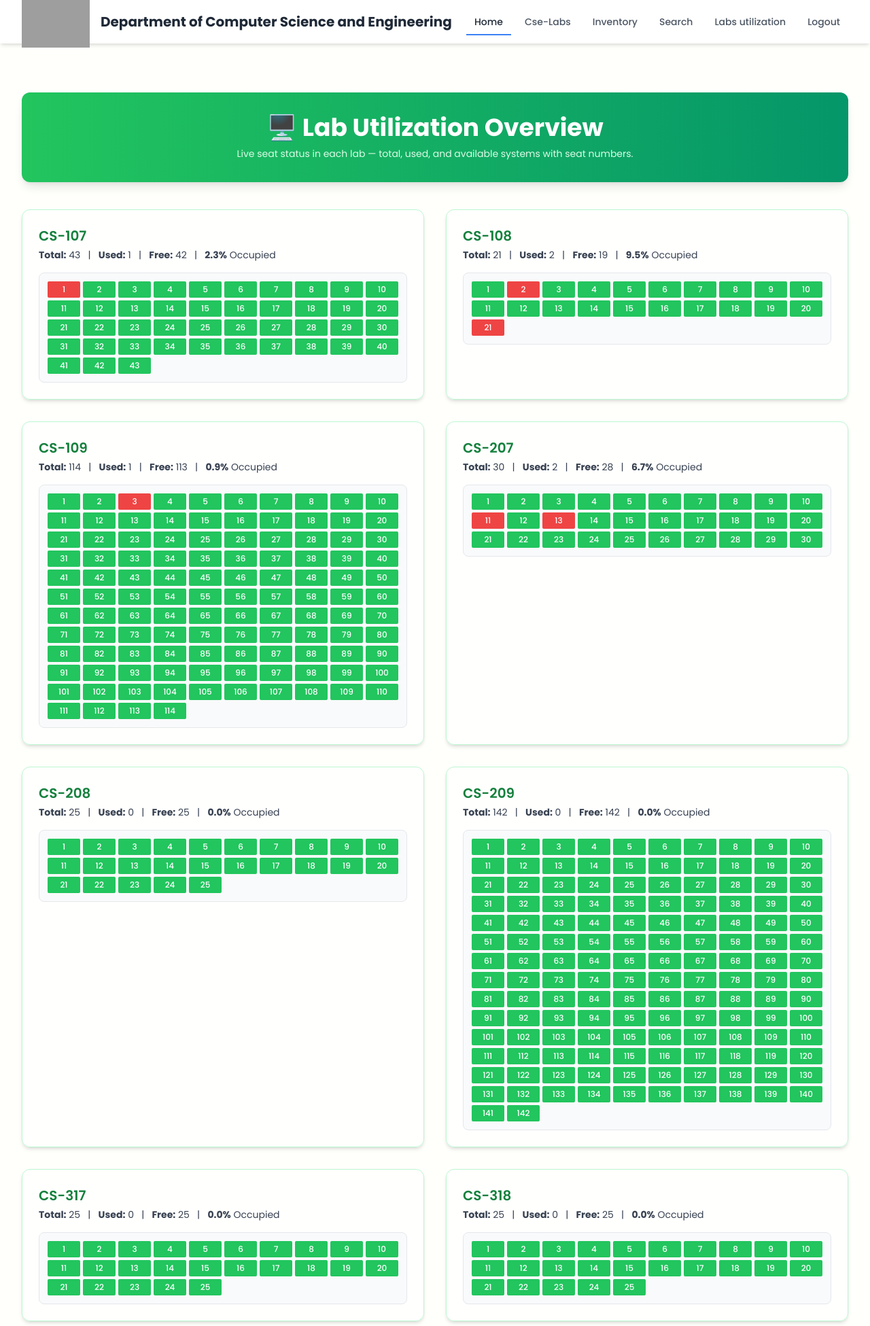
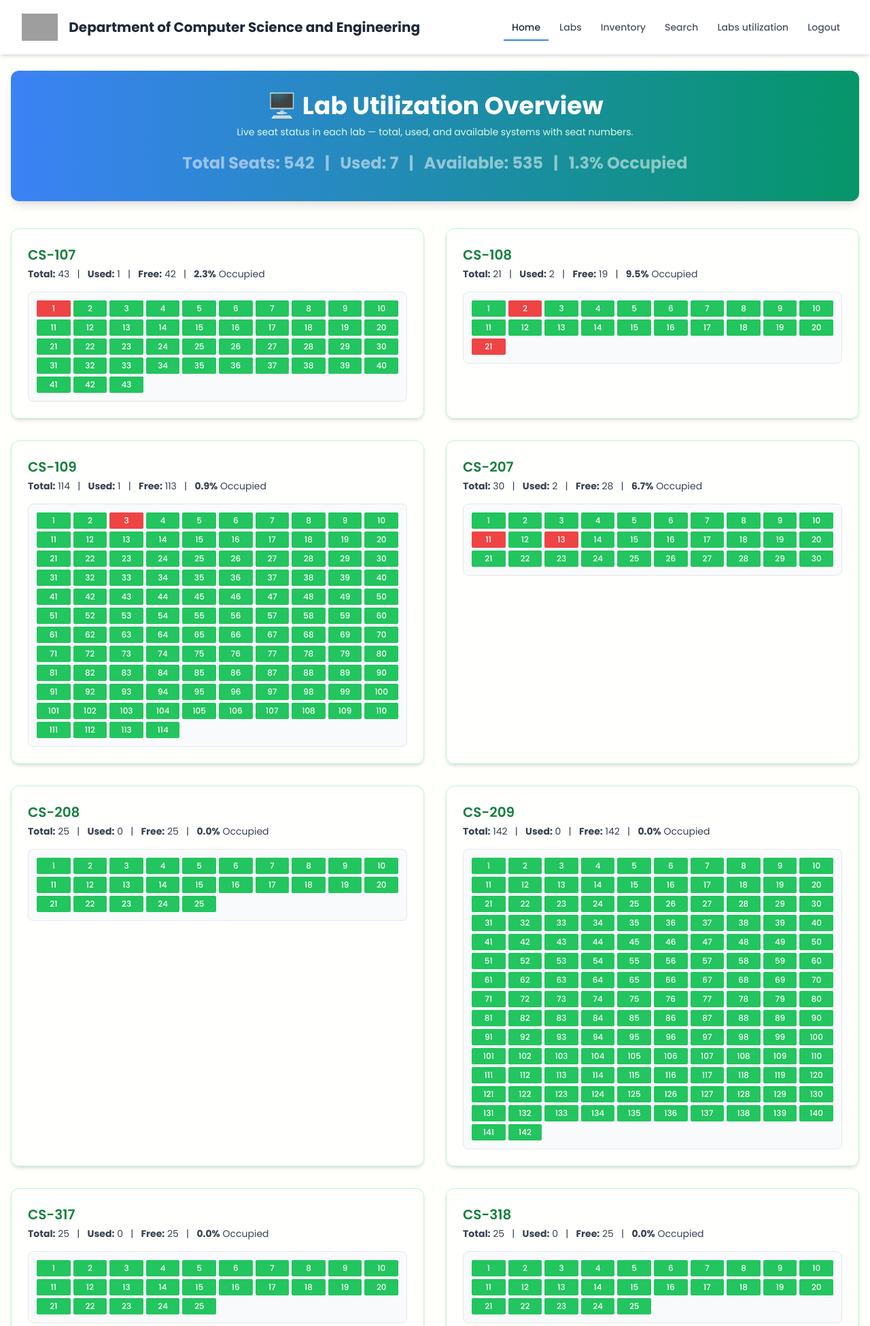
Before and after one commit to gpraveen88/lab-form-flask, a Flask app: page /utilization in a window 1280 px wide. Shown: the top 1951 px of the page at 68% size. Run offline with Flask 3, Linux system fonts and the light colour scheme; data comes from the database, SQL or seed files in the repository; both versions use the stored data as it was after the commit; some libraries are stand-ins or nearby versions; grey boxes are pictures that could not be loaded.

Commit message:
Added 22/07/2025

```diff
--- a/app.py
+++ b/app.py
@@ -116,9 +116,11 @@ def index():
         db.session.commit()
 
         send_to_google_sheet(form_data)
-        return "✅ Submitted Successfully"
+
+        return render_template("index.html", success=True)
 
     return render_template("index.html")
+
 
 @app.route("/records")
 def view_records():
@@ -223,6 +225,61 @@ from flask import render_template
 from collections import defaultdict
 from models import Workstation  # Adjust this import to match your structure
 
+# @app.route("/utilization")
+# def utilization():
+#     all_records = Workstation.query.all()
+
+#     lab_capacities = {
+#         "CS-107": 43,
+#         "CS-108": 21,
+#         "CS-109": 114,
+#         "CS-207": 30,
+#         "CS-208": 25,
+#         "CS-209": 142,
+#         "CS-317": 25,
+#         "CS-318": 25,
+#         "CS-319": 32,
+#         "CS-320": 27,
+#         "CS-411": 25,
+#         "CS-412": 33
+#     }
+
+#     lab_counts = defaultdict(int)
+#     used_seats_map = defaultdict(list)
+
+#     for r in all_records:
+#         lab_counts[r.room_lab_name] += 1
+#         try:
+#             seat_no = int(r.cubicle_no)
+#             hover_name = "Occupied"
+#             if r.name and r.roll:
+#                 hover_name = f"{r.name} ({r.roll})"
+#             elif r.name:
+#                 hover_name = r.name
+#             elif r.roll:
+#                 hover_name = r.roll
+
+#             used_seats_map[r.room_lab_name].append((seat_no, hover_name))
+#         except (ValueError, TypeError):
+#             pass  # Invalid seat number; skip
+
+#     lab_stats = {}
+#     for lab, total in lab_capacities.items():
+#         used = lab_counts.get(lab, 0)
+#         available = total - used
+#         used_seats = dict(used_seats_map.get(lab, []))  # {seat_no: hover_text}
+#         lab_stats[lab] = {
+#             "total": total,
+#             "used": used,
+#             "available": available,
+#             "used_seats": used_seats
+#         }
+
+#     return render_template("utilization.html", lab_stats=lab_stats)
+
+from flask import render_template
+from collections import defaultdict
+
 @app.route("/utilization")
 def utilization():
     all_records = Workstation.query.all()
@@ -262,10 +319,14 @@ def utilization():
             pass  # Invalid seat number; skip
 
     lab_stats = {}
+    total_seats = 0
+    total_used = 0
+
     for lab, total in lab_capacities.items():
         used = lab_counts.get(lab, 0)
         available = total - used
         used_seats = dict(used_seats_map.get(lab, []))  # {seat_no: hover_text}
+
         lab_stats[lab] = {
             "total": total,
             "used": used,
@@ -273,9 +334,36 @@ def utilization():
             "used_seats": used_seats
         }
 
-    return render_template("utilization.html", lab_stats=lab_stats)
+        total_seats += total
+        total_used += used
+
+    total_available = total_seats - total_used
+    occupancy_percent = round((total_used / total_seats * 100), 1) if total_seats else 0
+    print("======== DEBUG: LAB STATS ========")
+    for lab, stats in lab_stats.items():
+        print(f"{lab}: total={stats['total']}, used={stats['used']}, available={stats['available']}")
+    print(f"TOTAL: {total_seats}, USED: {total_used}, AVAILABLE: {total_available}, OCCUPANCY: {occupancy_percent}%")
+    print("===================================")
+
+    return render_template(
+        "utilization.html",
+        lab_stats=lab_stats,
+        total_seats=total_seats,
+        total_used=total_used,
+        total_available=total_available,
+        occupancy_percent=occupancy_percent
+    )
+
+@app.route("/alloted_machines")
+def alloted_machines():
+    # Get only records where student name or roll is not null (i.e., allotted)
+     allotted_records = Workstation.query.filter(
+        (Workstation.name != None) | (Workstation.roll != None)
+    ).all()
+     allotted_records.sort(key=lambda r: (r.room_lab_name or "", r.cubicle_no or ""))
 
 
+     return render_template("alloted_machines.html", records=allotted_records)
 
 
 # @app.route("/register", methods=["GET", "POST"])
--- a/templates/cse_labs.html
+++ b/templates/cse_labs.html
@@ -3,7 +3,7 @@
 {% block content %}
 
 <!-- Hero Section -->
-<div class="bg-gradient-to-r from-indigo-500 via-purple-500 to-pink-500 text-white py-16">
+<div class="bg-gradient-to-r from-indigo-500 rounded-xl via-purple-500 to-pink-500 text-white py-16">
   <div class="container mx-auto px-4 text-center">
     <h1 class="text-5xl font-bold mb-4">CSE Labs @ IITH</h1>
     <p class="text-lg text-indigo-100 max-w-2xl mx-auto">
--- a/templates/lab_details.html
+++ b/templates/lab_details.html
@@ -31,6 +31,9 @@
             <tr><td class="py-3 font-semibold text-indigo-700">Used Seating</td><td class="py-3">{{ used_seating }}</td></tr>
             <tr><td class="py-3 font-semibold text-indigo-700">Faculty In-Charge</td><td class="py-3">{{ faculty }}</td></tr>
             <tr><td class="py-3 font-semibold text-indigo-700">Meeting Rooms</td><td class="py-3">{{ meeting_rooms }}</td></tr>
+            <tr><td class="py-3 font-semibold text-indigo-700">Available white boards</td><td class="py-3">{{ meeting_rooms }}</td></tr>
+            <tr><td class="py-3 font-semibold text-indigo-700">Printers</td><td class="py-3">{{ meeting_rooms }}</td></tr>
+            <tr><td class="py-3 font-semibold text-indigo-700">Projectors</td><td class="py-3">{{ meeting_rooms }}</td></tr>
           </tbody>
         </table>
 
--- a/templates/login.html
+++ b/templates/login.html
@@ -8,7 +8,7 @@
   .login-background {
     background: linear-gradient(135deg, #667eea, #764ba2);
     min-height: 100vh;
-    padding-top: 1rem;
+    padding-top: 0rem;
     display: flex;
     align-items: center;
     justify-content: center;
--- a/templates/login_home.html
+++ b/templates/login_home.html
@@ -6,8 +6,6 @@
   <title>CSELABS - Home</title>
   <script src="https://cdn.tailwindcss.com"></script>
   <script src="https://cdn.jsdelivr.net/npm/alpinejs@3.x.x/dist/cdn.min.js" defer></script>
-  <link href="https://cdn.jsdelivr.net/npm/tailwindcss@2.2.19/dist/tailwind.min.css" rel="stylesheet">
-
 
   <style>
     @import url('https://fonts.googleapis.com/css2?family=Poppins:wght@300;400;500;600;700&display=swap');
@@ -53,24 +51,24 @@
 <body>
   <div class="min-h-screen flex flex-col">
     <!-- Navigation Bar -->
-    <nav class="bg-white shadow-md sticky top-0 z-50">
-      <div class="container mx-auto px-4 sm:px-6 lg:px-8">
-        <div class="flex justify-between h-16">
-          <div class="flex items-center">
-            <div class="flex-shrink-0 flex items-center">
-              <img src="https://iith.ac.in/assets/images/logo.png" height="80" width="100"/>
-              <span class="ml-4 text-xl font-bold text-gray-800">Department of Computer Science and Engineering</span>
+    <nav class="bg-white shadow-md sticky top-0 z-50 w-full">
+      <div class="px-4 sm:px-6 lg:px-8">
+        <div class="flex justify-between items-center h-20">
+          <div class="flex items-center space-x-4">
+            <img src="https://iith.ac.in/assets/images/logo.png" class="h-10 w-auto" alt="IITH Logo"/>
+            <span class="text-base sm:text-lg md:text-xl lg:text-1xl font-bold text-gray-800">
+              Department of Computer Science and Engineering
+            </span>
           </div>
-          </div>
-          <div class="hidden md:flex md:items-center md:space-x-2">
+          <div class="hidden md:flex space-x-1">
             <a href="/login_home" class="nav-link active text-gray-800 hover:text-blue-600 px-3 py-2 text-sm font-medium transition-colors duration-200">Home</a>
-            <a href="/cse_labs" class="nav-link text-gray-600 hover:text-blue-600 px-3 py-2 text-sm font-medium transition-colors duration-200">Cse-Labs</a>
+            <a href="/cse_labs" class="nav-link text-gray-600 hover:text-blue-600 px-3 py-2 text-sm font-medium transition-colors duration-200">Labs</a>
             <a href="/inventory" class="nav-link text-gray-600 hover:text-blue-600 px-3 py-2 text-sm font-medium transition-colors duration-200">Inventory</a>
             <a href="/search" class="nav-link text-gray-600 hover:text-blue-600 px-3 py-2 text-sm font-medium transition-colors duration-200">Search</a>
             <a href="/utilization" class="nav-link text-gray-600 hover:text-blue-600 px-3 py-2 text-sm font-medium transition-colors duration-200">Labs utilization</a>
             <a href="/logout" class="nav-link text-gray-600 hover:text-blue-600 px-3 py-2 text-sm font-medium transition-colors duration-200">Logout</a>
           </div>
-          <div class="flex md:hidden items-center">
+          <div class="md:hidden">
             <button id="mobile-menu-button" class="text-gray-500 hover:text-blue-600 focus:outline-none">
               <svg class="h-6 w-6" xmlns="http://www.w3.org/2000/svg" fill="none"
                    viewBox="0 0 24 24" stroke="currentColor">
@@ -80,8 +78,23 @@
             </button>
           </div>
         </div>
+        <div id="mobile-menu" class="md:hidden hidden mt-2 space-y-2">
+          <a href="/login_home" class="block nav-link text-gray-800 hover:text-blue-600 px-3 py-2">Home</a>
+          <a href="/cse_labs" class="block nav-link text-gray-600 hover:text-blue-600 px-3 py-2">Cse-Labs</a>
+          <a href="/inventory" class="block nav-link text-gray-600 hover:text-blue-600 px-3 py-2">Inventory</a>
+          <a href="/search" class="block nav-link text-gray-600 hover:text-blue-600 px-3 py-2">Search</a>
+          <a href="/utilization" class="block nav-link text-gray-600 hover:text-blue-600 px-3 py-2">Labs utilization</a>
+          <a href="/logout" class="block nav-link text-gray-600 hover:text-blue-600 px-3 py-2">Logout</a>
+        </div>
       </div>
     </nav>
+
+    <script>
+      document.getElementById('mobile-menu-button').addEventListener('click', () => {
+        const menu = document.getElementById('mobile-menu');
+        menu.classList.toggle('hidden');
+      });
+    </script>
 
     {% with messages = get_flashed_messages() %}
       {% if messages %}
@@ -101,13 +114,14 @@
       {% endif %}
     {% endwith %}
 
-
     <!-- Page content -->
     <main class="flex-grow container mx-auto px-4 py-6">
       {% block content %}
-      <div class="py-12 bg-gradient-to-r from-blue-600 via-indigo-600 to-purple-600 text-white py-16 min-h-[calc(100vh-200px)]">
+      <div class="py-12 bg-gradient-to-r from-sky-400 via-indigo-600 to-green-600 text-white py-16 min-h-[calc(100vh-200px)]">
         <div class="max-w-6xl mx-auto px-4">
-    <h2 class="text-2xl font-bold text-center text-White-800 mb-10"> Dear {{ current_user.email.split('@')[0] | capitalize }}, Welcome to CSE Lab Portal</h2>
+          <h2 class="text-2xl font-bold text-center text-white mb-10">
+            Dear {{ current_user.email.split('@')[0] | capitalize }}, Welcome to CSE Lab Portal
+          </h2>
 
           <div class="grid grid-cols-1 sm:grid-cols-2 lg:grid-cols-3 gap-8">
             {% set tools = [
@@ -129,13 +143,12 @@
             {% for tool in tools %}
               <a href="{{ tool.url }}" class="backdrop-blur-lg bg-white/30 border border-white/20 rounded-xl shadow-lg p-6 text-center hover:scale-105 transform transition duration-300 hover:shadow-2xl">
                 <div class="text-5xl mb-4">{{ tool.icon }}</div>
-        <h3 class="text-xl text-gr font-semibold text-white">{{ tool.name }}</h3>
+                <h3 class="text-xl text-white font-semibold">{{ tool.name }}</h3>
               </a>
             {% endfor %}
           </div>
         </div>
       </div>
-
       {% endblock %}
     </main>
 
--- a/templates/student_details.html
+++ b/templates/student_details.html
@@ -11,9 +11,9 @@
       <!-- Grid layout: Left Photo | Right Info -->
       <div class="grid grid-cols-1 md:grid-cols-3 gap-8 mb-10">
         <div class="md:col-span-1 flex justify-center items-start">
-          <img src="{{ student.photo_url or '/static/photos/default.jpg' }}"
+          <img src="{{ student.photo_url or '/static/images/passport.png' }}"
                alt="Student Photo"
-               class="w-64 h-64 object-cover rounded-lg border shadow">
+               class="w-50 h-50 object-cover rounded-lg border shadow">
         </div>
 
         <div class="md:col-span-2">
--- a/templates/utilization.html
+++ b/templates/utilization.html
@@ -2,14 +2,27 @@
 {% block title %}Lab Utilization{% endblock %}
 
 {% block content %}
-<div class="max-w-7xl mx-auto py-12 px-4">
+<style>
+@keyframes blink {
+  0%, 100% { opacity: 1; }
+  50% { opacity: 0.3; }
+}
+.blink {
+  animation: blink 1s infinite;
+}
+</style>
 
   <!-- Header -->
-  <div class="bg-gradient-to-r from-green-500 to-emerald-600 rounded-xl shadow-lg py-8 px-6 mb-10 text-center">
+  <div class="bg-gradient-to-r from-blue-500 to-emerald-600 rounded-xl shadow-lg py-8 px-6 mb-10 text-center">
     <h2 class="text-4xl font-extrabold text-white mb-2">🖥️ Lab Utilization Overview</h2>
-    <p class="text-green-100 text-sm">Live seat status in each lab — total, used, and available systems with seat numbers.</p>
-  </div>
-
+    <p class="text-green-100 text-sm mb-5">Live seat status in each lab — total, used, and available systems with seat numbers.</p>
+     <div class="text-2xl font-extrabold text-white blink mb-2 gap-8">
+        <strong>Total Seats:</strong> {{ total_seats }} &nbsp; | &nbsp;
+        <strong>Used:</strong> {{ total_used }} &nbsp; | &nbsp;
+        <strong>Available:</strong> {{ total_available }} &nbsp; | &nbsp;
+        <strong>{{ occupancy_percent }}%</strong> Occupied
+    </div>
+</div>
   <!-- Utilization Cards -->
   <div class="grid grid-cols-1 sm:grid-cols-2 gap-8">
     {% for lab, stats in lab_stats.items() %}
@@ -19,23 +32,25 @@
       <div class="mb-4">
         <h3 class="text-xl font-semibold text-green-700 mb-1">{{ lab }}</h3>
         <div class="text-sm text-gray-700">
-          <strong>Total:</strong> {{ stats.total }} &nbsp; | &nbsp;
-          <strong>Used:</strong> {{ stats.used }} &nbsp; | &nbsp;
-          <strong>Free:</strong> {{ stats.available }} &nbsp; | &nbsp;
-          <strong>{{ (stats.used / stats.total * 100) | round(1) if stats.total else 0 }}%</strong> Occupied
+         <strong>Total:</strong> {{ stats["total"] }} &nbsp; | &nbsp;
+<strong>Used:</strong> {{ stats["used"] }} &nbsp; | &nbsp;
+<strong>Free:</strong> {{ stats["available"] }} &nbsp; | &nbsp;
+<strong>{{ (stats["used"] / stats["total"] * 100) | round(1) if stats["total"] else 0 }}%</strong> Occupied
+
         </div>
       </div>
 
       <!-- Seating Grid -->
       <div class="border rounded-lg p-3 bg-gray-50">
         <div class="grid grid-cols-10 gap-1 text-center text-xs font-medium">
-          {% for i in range(1, stats.total + 1) %}
-            {% if i in stats.used_seats %}
-              <div class="bg-red-500 text-white rounded-sm py-1" title="Occupied Seat {{ i }}">{{ i }}</div>
-            {% else %}
-              <div class="bg-green-500 text-white rounded-sm py-1" title="Available Seat {{ i }}">{{ i }}</div>
-            {% endif %}
-          {% endfor %}
+         {% for i in range(1, stats["total"] + 1) %}
+  {% if i in stats["used_seats"] %}
+    <div class="bg-red-500 text-white rounded-sm py-1" title="{{ stats['used_seats'][i] }}">{{ i }}</div>
+  {% else %}
+    <div class="bg-green-500 text-white rounded-sm py-1" title="Available Seat {{ i }}">{{ i }}</div>
+  {% endif %}
+{% endfor %}
+
         </div>
       </div>
 
```
Also changed, not shown: templates/alloted_machines.html (added, +56 -0 lines), templates/base.html (+32 -39 lines), templates/inventory.html (+7 -3 lines), database.db, static/images/passport.png (added). Lines whose indentation alone changed are shown as unchanged.
